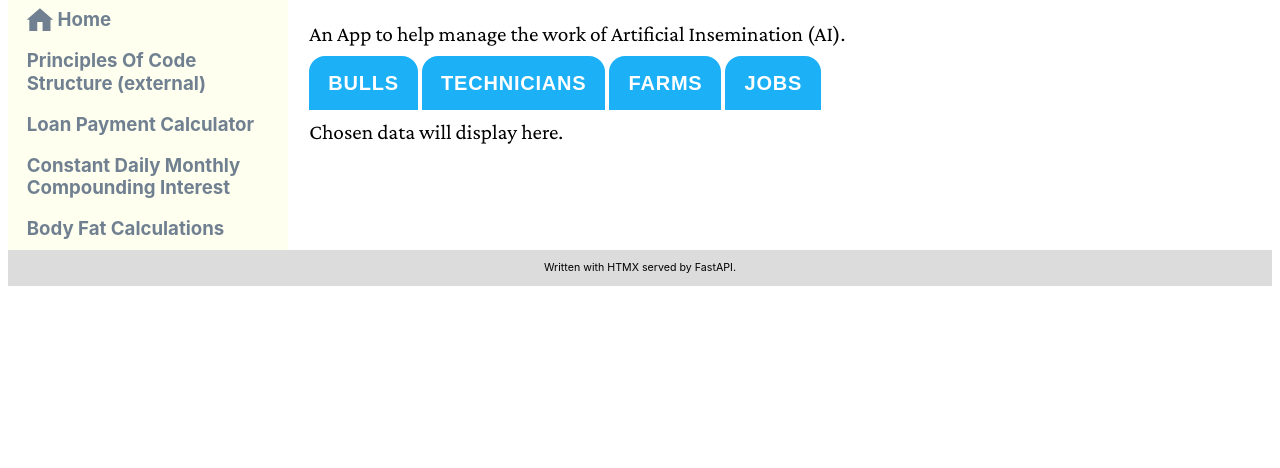
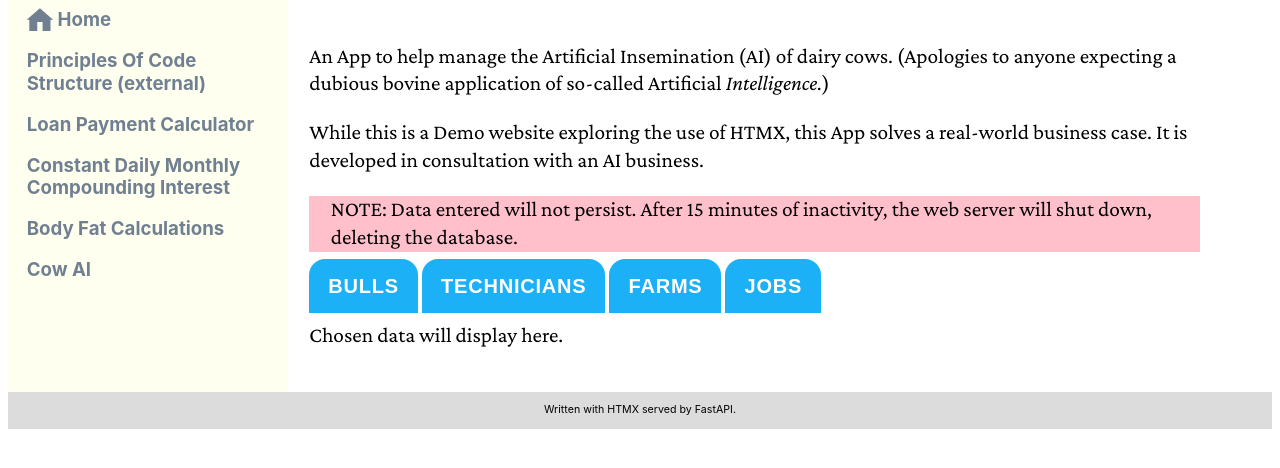
Before and after one commit to natlund/fastapi_htmx_quant, a FastAPI app: page /cowpoke in a window 1280 px wide. Shown: the part 125-593 px from the top of the page. Run offline with FastAPI, Linux system fonts and the light colour scheme.

Commit message:
Add Cow AI to Navigation Bar. Add more intro paragraphs to Cowpoke

```diff
--- a/src/templates/cowpoke/cowpoke_home.html
+++ b/src/templates/cowpoke/cowpoke_home.html
@@ -13,7 +13,18 @@
         {% include "navigation_bar.html" %}
     </nav>
     <div class="content">
-        An App to help manage the work of Artificial Insemination (AI).
+        <p>
+            An App to help manage the Artificial Insemination (AI) of dairy cows.  (Apologies to anyone expecting
+            a dubious bovine application of so-called Artificial <em>Intelligence.</em>)
+        </p>
+        <p>
+            While this is a Demo website exploring the use of HTMX, this App solves a real-world business case.
+            It is developed in consultation with an AI business.
+        </p>
+        <p style="background-color: pink; padding-left: 1em;">
+            NOTE: Data entered will not persist.  After 15 minutes of inactivity, the web server will shut down,
+            deleting the database.
+        </p>
 
         <section style="margin-top: 1em;">
             <input type="radio" id="tab-bulls" name="tabs-main" hx-get="cowpoke/bulls" hx-target="#data_content">
--- a/src/templates/navigation_bar.html
+++ b/src/templates/navigation_bar.html
@@ -8,4 +8,5 @@
     <li><a href="/loan-payment-calculator">Loan Payment Calculator</a></li>
     <li><a href="/cdmc-interest-rate">Constant Daily Monthly Compounding Interest</a></li>
     <li><a href="/body-fat">Body Fat Calculations</a></li>
+    <li><a href="/cowpoke">Cow AI</a></li>
 </ul>
```
